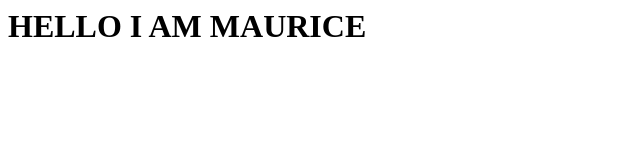
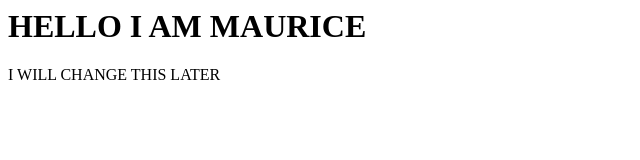
Before and after one commit to mdebeary/mauricejay.github.io, a plain HTML site: page index.html in a window 1280 px wide. Shown: the whole page, without its empty margins (0-640 px from the left). Drawn offline with Linux system fonts and the light colour scheme.

Commit message:
index update
THINKING ABOUT PULLs

```diff
--- a/index.html
+++ b/index.html
@@ -2,6 +2,7 @@
 
 <body>
 	<h1>HELLO I AM MAURICE</h1>
+	<p>I WILL CHANGE THIS LATER</p>
 </body>
 
 </html>
```
